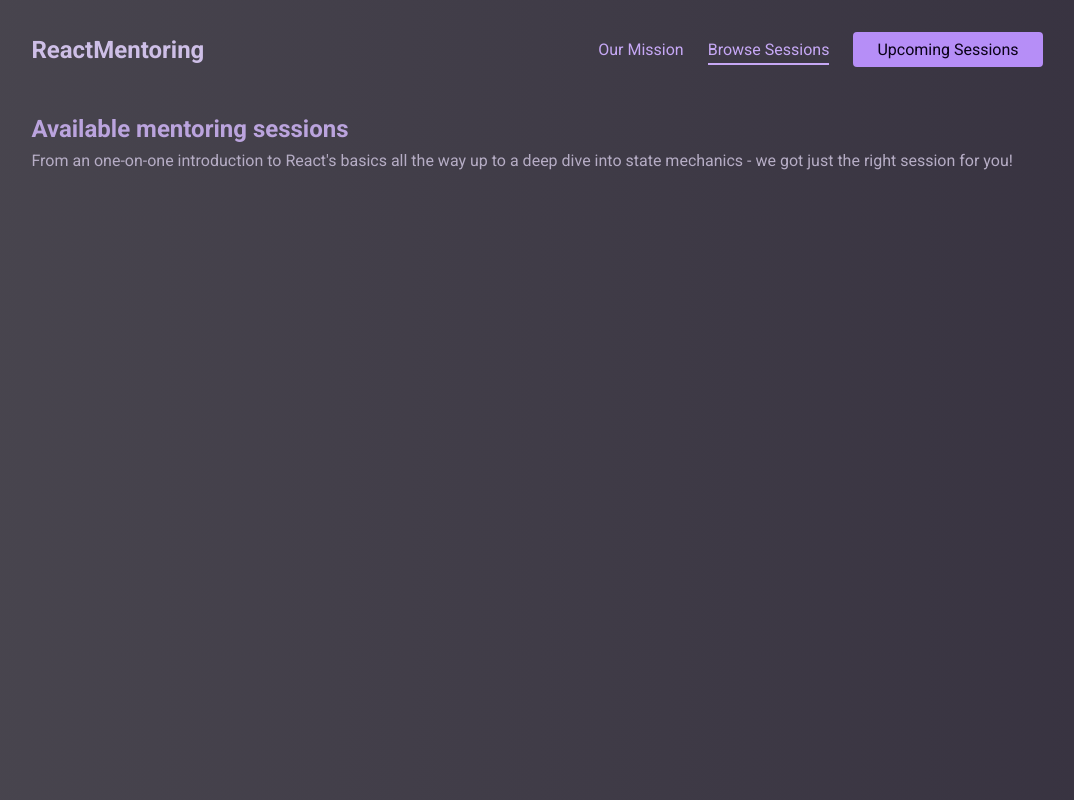
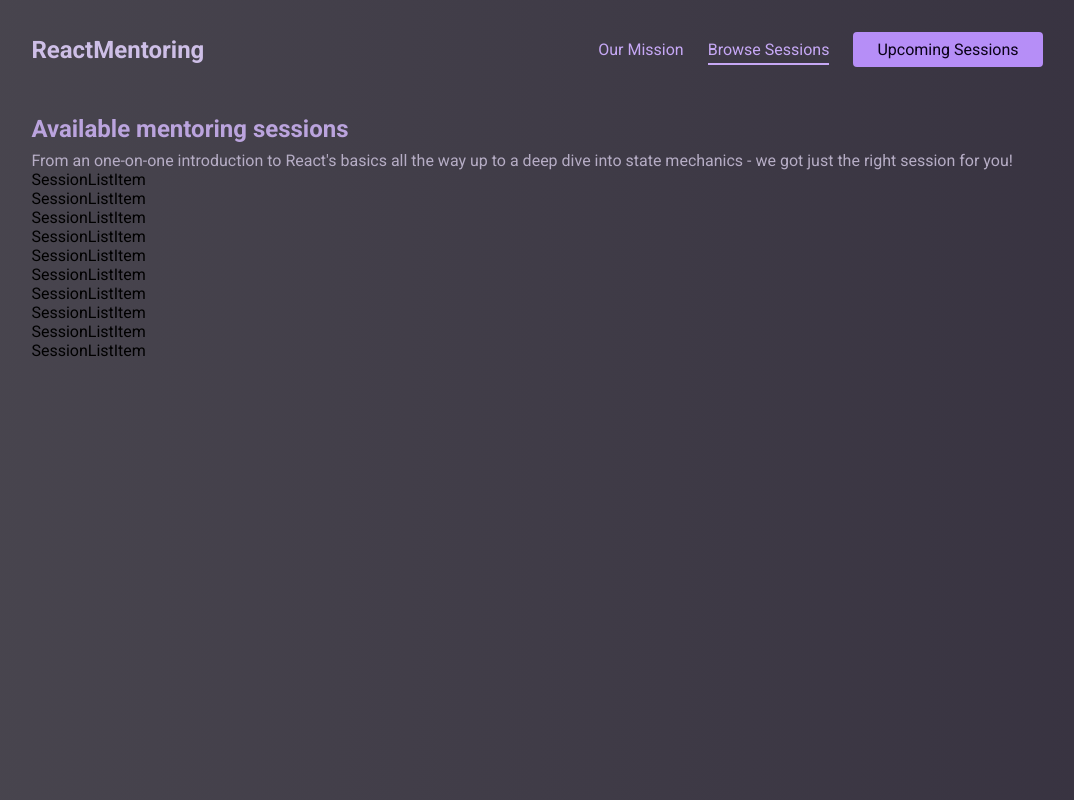
Before and after one commit to ycl818/React_x_TypeScript, a React (Vite) app in the folder Challenge-Book A Session/: page /sessions in a window 1280 px wide. Shown: the whole page, without its empty margins (103-1177 px from the left). Built offline with nearby package versions, Linux system fonts and the light colour scheme.

Commit message:
create SessionList and SessionListItem

```diff
--- /dev/null
+++ b/Challenge-Book A Session/src/components/Sessions/SessionList.tsx
@@ -0,0 +1,26 @@
+import SessionListItem from "./SessionListItem";
+
+type SessionListProps = {
+  sessions: {
+    id: string;
+    title: string;
+    summary: string;
+    image: string;
+  }[];
+};
+
+const SessionList = ({ sessions }: SessionListProps) => {
+  return (
+    <ul>
+      {sessions.map((session) => {
+        return (
+          <li key={session.id}>
+            <SessionListItem />
+          </li>
+        );
+      })}
+    </ul>
+  );
+};
+
+export default SessionList;
--- /dev/null
+++ b/Challenge-Book A Session/src/components/Sessions/SessionListItem.tsx
@@ -0,0 +1,7 @@
+import React from "react";
+
+const SessionListItem = () => {
+  return <div>SessionListItem</div>;
+};
+
+export default SessionListItem;
--- a/Challenge-Book A Session/src/pages/Sessions.tsx
+++ b/Challenge-Book A Session/src/pages/Sessions.tsx
@@ -1,4 +1,5 @@
-import { SESSIONS } from '../dummy-sessions.ts'; // normally, we would probably load that from a server
+import SessionList from "../components/Sessions/SessionList.tsx";
+import { SESSIONS } from "../dummy-sessions.ts"; // normally, we would probably load that from a server
 
 export default function SessionsPage() {
   return (
@@ -12,6 +13,7 @@ export default function SessionsPage() {
         </p>
       </header>
       {/* Todo: Output list of sessions */}
+      <SessionList sessions={SESSIONS} />
     </main>
   );
 }
```
